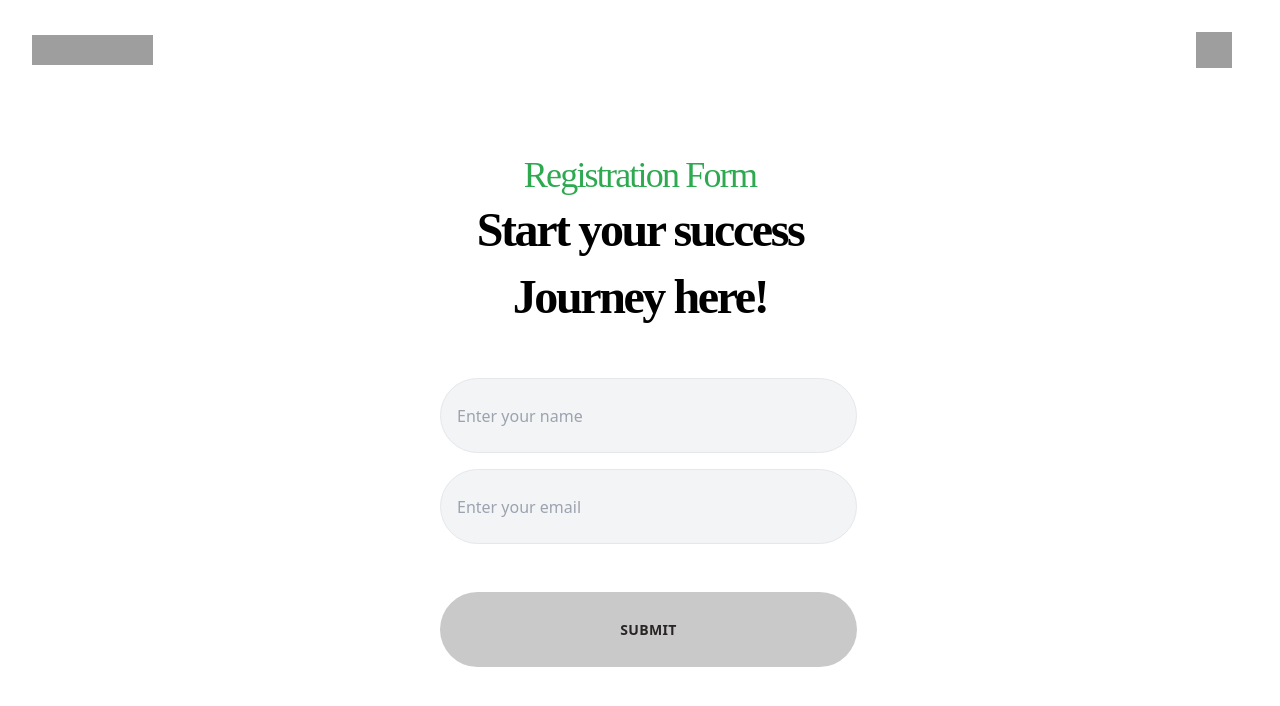
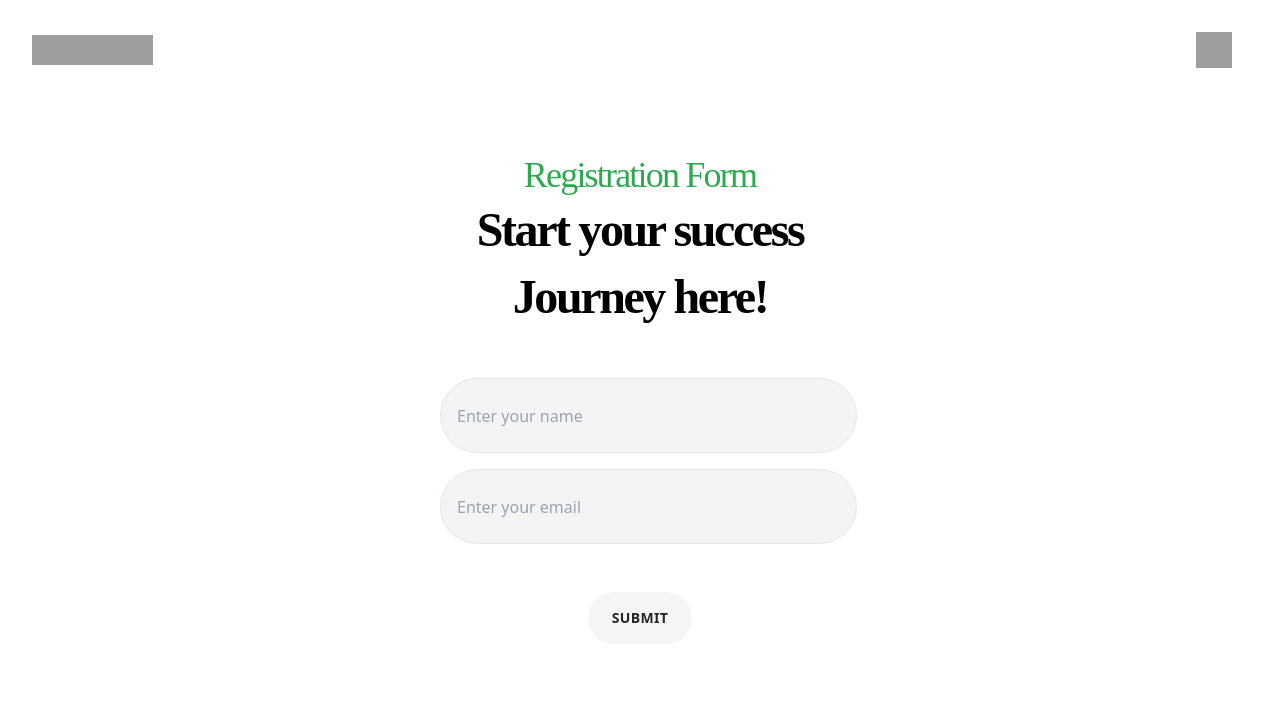
Before and after one commit to ishitaa-dhingra/thence_assignment, a React (Create React App) app: page /registration in a window 1280 px wide. Shown: the top 706 px of the page. Built offline with nearby package versions, Linux system fonts and the light colour scheme; grey boxes are pictures that could not be loaded.

Commit message:
error button explore

```diff
--- a/src/Components/Button.jsx
+++ b/src/Components/Button.jsx
@@ -3,8 +3,7 @@ import { Link } from "react-router-dom";
 function Button({ children, disabled, to, type, onClick }) {
   const base =
     "inline-block text-sm px-4 text-gray-900 py-2 md:px-6 md:py-4 rounded-full bg-stone-100 font-semibold uppercase tracking-wide text-stone-800 transition-colors duration-300 hover:bg-slate-900 hover:text-white focus:bg-slate-500 focus:outline-none focus:ring focus:ring-slate-800 focus:ring-offset-2 disabled:cursor-not-allowed focus:text-slate-50";
-  const submitbutton =
-    "inline-block w-[417px] h-[75px] text-sm px-4 text-gray-900 py-2 md:px-4 md:py-2 rounded-[65.22px] bg-[#C9C9C9] font-semibold uppercase tracking-wide text-stone-800 transition-colors duration-300 hover:bg-slate-900 hover:text-white focus:bg-slate-500 focus:outline-none focus:ring focus:ring-slate-800 focus:ring-offset-2 disabled:cursor-not-allowed focus:text-slate-50";
+
   if (to)
     return (
       <Link to={to} className={base}>
@@ -20,7 +19,7 @@ function Button({ children, disabled, to, type, onClick }) {
     );
 
   return (
-    <button disabled={disabled} className={submitbutton}>
+    <button disabled={disabled} className={base}>
       {children}
     </button>
   );
```
